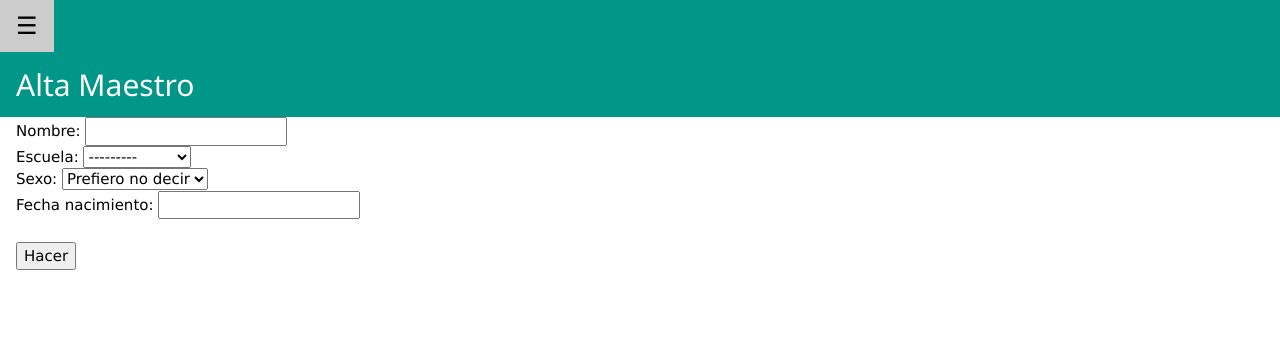
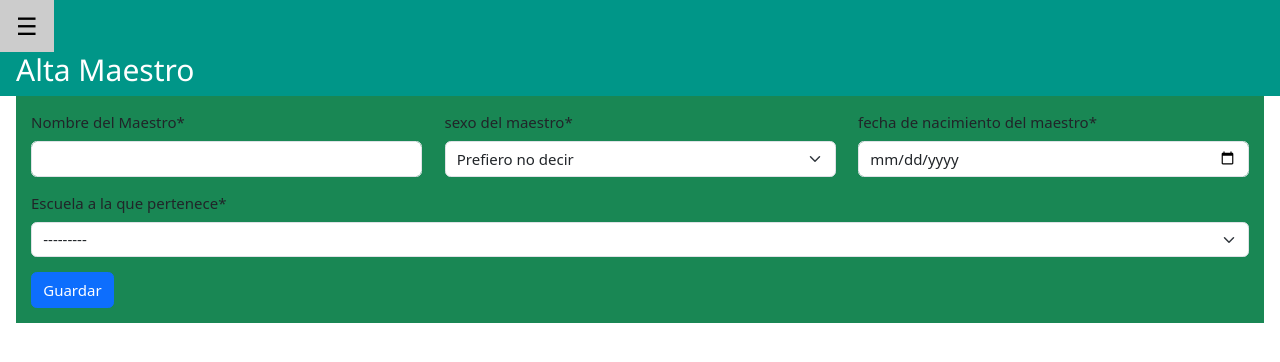
Before and after one commit to Braco567/2026LI11, a Django app: page /maestros_alta in a window 1280 px wide. Shown: the top 362 px of the page. Run offline with Django 5.2, Linux system fonts and the light colour scheme; data comes from the database, SQL or seed files in the repository; both versions use the stored data as it was after the commit; some libraries are stand-ins or nearby versions.

Commit message:
Marzo17 Formularios

```diff
--- a/mi_aplicacion/form.py
+++ b/mi_aplicacion/form.py
@@ -1,4 +1,7 @@
+from django import forms
 from django.forms import ModelForm
+from crispy_forms.helper import FormHelper
+from crispy_forms.layout import Submit, Layout, Field, Row, Column
 
 from mi_aplicacion.models import Escuela, Maestro
 
@@ -8,6 +11,42 @@ class EscuelaForm(ModelForm):
         fields = ["nombre", "siglas"]
 
 class MaestroForm(ModelForm):
+    def __init__(self, *args, **kwargs):
+        action_type = kwargs.pop('action_type', 'Alta')
+        super(MaestroForm, self).__init__(*args, **kwargs)
+        self.helper = FormHelper()
+
+        if action_type == 'Eliminar':
+            submit_text = 'Eliminar'
+        elif action_type == 'Editar':
+            submit_text = 'Actualizar'
+        else:  # Alta
+            submit_text = 'Guardar'
+
+        self.helper.layout = Layout(
+            Row(
+                Column(Field('nombre'), css_class='from-group col-md-4 mb-0'),
+                Column(Field('sexo'), css_class='from-group col-md-4 mb-0'),
+                Column(Field('fecha_nacimiento'), css_class='from-group col-md-4 mb-0'),
+                css_class='from-row'
+            ),
+            Row(
+
+
+                Column(Field('escuela'), css_class='from-group col-md-12 mb-0'),
+                css_class='from-row'
+            ),
+            Submit('submit', submit_text)
+        )
     class Meta:
         model = Maestro
         fields = ["nombre", "escuela", "sexo", "fecha_nacimiento"]
+        labels = {
+            'nombre': 'Nombre del Maestro',
+            'escuela': 'Escuela a la que pertenece',
+            'sexo': 'sexo del maestro',
+            'fecha_nacimiento': 'fecha de nacimiento del maestro'
+        }
+        widgets = {
+            'fecha_nacimiento': forms.DateInput(format='%Y-%m-%d', attrs={'type': 'date'})
+        }
--- a/mi_aplicacion/templates/Maestros/CRUD.html
+++ b/mi_aplicacion/templates/Maestros/CRUD.html
@@ -1,15 +1,15 @@
 {% extends 'base.html' %}
 {% load static %}
+{% load crispy_forms_tags %}
 
 {% block principal %}
+<div class="{% if accion == 'Eliminar'%}bg-danger{%elif accion == 'Editar' %}bg-warning{% else %}bg-success{% endif %} p-3">
 
-    <form method="post" enctype="multipart/form -data">
-        {% csrf_token %}
-        <table>
-            {{ form }}
-        </table>
-        <br>
-        <input type="submit" value=Hacer >
-    </form>
+<form method="post" enctype="multipart/form -data">
+{% csrf_token %}
+{% crispy form %}
 
-    {% endblock %}
+</form>
+</div>
+
+{% endblock %}
--- a/mi_aplicacion/templates/Maestros/maestros.html
+++ b/mi_aplicacion/templates/Maestros/maestros.html
@@ -20,8 +20,8 @@
     {% for maestro in maestros %}
     <tr>
       <td>
-        <a href="{% url 'escuelas_eliminar' maestro.id %}"><img src="{%static 'images/icons8-basura-llena-32.png'%}" alt=""></a>
-        <a href="{% url 'escuelas_editar' maestro.id %}"><img src="{%static 'images/icons8-crear-nuevo-32.png'%}" alt=""></a>
+        <a href="{% url 'maestros_eliminar' maestro.id %}"><img src="{%static 'images/icons8-basura-llena-32.png'%}" alt=""></a>
+        <a href="{% url 'maestros_editar' maestro.id %}"><img src="{%static 'images/icons8-crear-nuevo-32.png'%}" alt=""></a>
       </td>
       <td>{{ maestro.nombre }}</td>
       <td>{{ maestro.escuela.siglas }}</td>
--- a/mi_aplicacion/templates/base.html
+++ b/mi_aplicacion/templates/base.html
@@ -3,6 +3,7 @@
 <title>{{ titulo }}</title>
 <meta name="viewport" content="width=device-width, initial-scale=1">
 <link rel="stylesheet" href="https://www.w3schools.com/w3css/5/w3.css">
+<link href="https://cdn.jsdelivr.net/npm/bootstrap@5.3.3/dist/css/bootstrap.min.css" rel="stylesheet">
 <body>
 
 <div class="w3-sidebar w3-bar-block w3-card w3-animate-left" style="display:none" id="mySidebar">
--- a/mi_aplicacion/urls.py
+++ b/mi_aplicacion/urls.py
@@ -1,5 +1,5 @@
 from django.urls import path
-from mi_aplicacion.views import Home, Escuelas, EscuelaAlta, EscuelaEditar, EscuelaEliminar, Maestros,MaestroAlta
+from mi_aplicacion.views import Home, Escuelas, EscuelaAlta, EscuelaEditar, EscuelaEliminar, Maestros,MaestroAlta,MaestroEliminar,MaestroEditar
 
 urlpatterns = [
     path('', Home.as_view(), name='home'),
@@ -8,5 +8,7 @@ urlpatterns = [
     path('escuelas_editar/<int:id>', EscuelaEditar.as_view(), name='escuelas_editar'),
     path('escuelas_eliminar/<int:id>', EscuelaEliminar.as_view(), name='escuelas_eliminar'),
     path('maestros', Maestros.as_view(), name='maestros'),
-    path('maestros_alta', MaestroAlta.as_view(), name='maestros_alta')
+    path('maestros_alta', MaestroAlta.as_view(), name='maestros_alta'),
+    path('maestros_eliminar/<int:id>', MaestroEliminar.as_view(), name='maestros_eliminar'),
+    path('maestros_editar/<int:id>', MaestroEditar.as_view(), name='maestros_editar'),
 ]
--- a/mi_aplicacion/views.py
+++ b/mi_aplicacion/views.py
@@ -88,10 +88,58 @@ class Maestros(View):
 
 class MaestroAlta(View):
     def get(self, request):
-        form = MaestroForm()
+        form = MaestroForm(action_type='Alta')
         cdx={
         "titulo":"Maestros",
         "subtitulo":"Alta Maestro",
-        "form":form
+        "form":form,
+        "accion":"Alta"
         }
         return render(request , 'maestros/CRUD.html', cdx)
+
+    def post(self, request):
+        form = MaestroForm(request.POST , request.FILES)
+        if form.is_valid():
+            form.save()
+            return redirect('maestros')
+        return redirect("home")
+
+class MaestroEliminar(View):
+    def get(self, request, id):
+        maestros = Maestro.objects.filter(id=id).first()
+        form = MaestroForm(instance=maestros, action_type='Eliminar')
+        cdx={
+        "subtitulo":"Eliminar maestro",
+        "form":form,
+        "accion":"Eliminar"
+        }
+        return render(request , 'maestros/CRUD.html', cdx)
+
+
+    def post(self, request, id):
+        maestros = Maestro.objects.filter(id=id).first()
+        form = MaestroForm(request.POST , request.FILES, instance=maestros)
+        if form.is_valid():
+            maestros.delete()
+            return redirect('maestros')
+        return redirect("home")
+
+class MaestroEditar(View):
+    def get(self , request, id):
+        maestros = Maestro.objects.filter(id=id).first()
+        form = MaestroForm(instance=maestros, action_type='Editar')
+        cdx={
+        "subtitulo":"Editar maestro",
+        "form":form,
+        "accion":"Editar"
+
+        }
+        return render(request , 'maestros/CRUD.html', cdx)
+
+    def post(self, request, id):
+        maestros = Maestro.objects.filter(id=id).first()
+        form = MaestroForm(request.POST , request.FILES, instance=maestros)
+        if form.is_valid():
+            form.save()
+            return redirect('maestros')
+        return redirect("home")
--- a/mi_proyecto/settings.py
+++ b/mi_proyecto/settings.py
@@ -38,7 +38,7 @@ INSTALLED_APPS = [
     'django.contrib.messages',
     'django.contrib.staticfiles',
     'mi_aplicacion',
-    'crispy_froms',
+    'crispy_forms',
     'crispy_bootstrap5',
 ]
 CRISPY_ALLOWED_TEMPLATE_PACKS = "bootstrap5"
```
Also changed, not shown: db.sqlite3.
